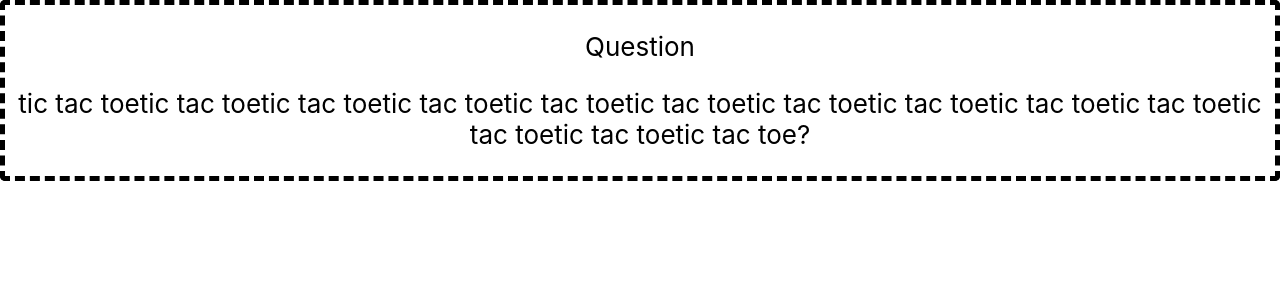
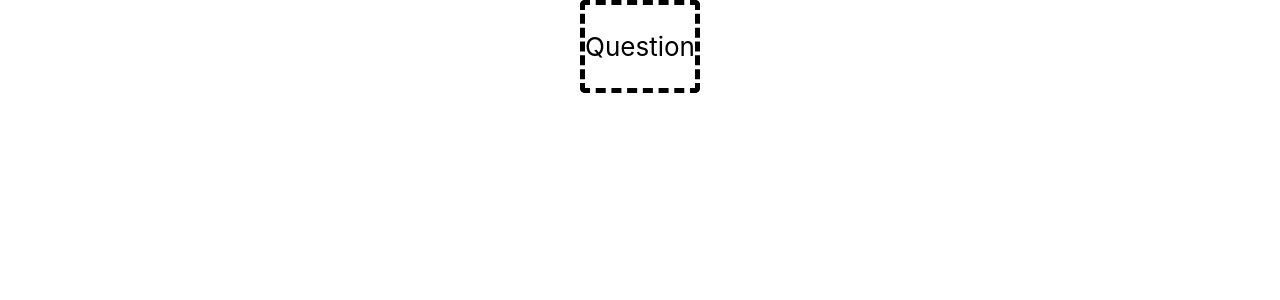
Before and after one commit to yudintsevtimofey/PractiCode-ShellHacks2025, a React (Create React App) app: page / in a window 1280 px wide. Shown: the top 300 px of the page. Built offline with nearby package versions, Linux system fonts and the light colour scheme.

Commit message:
QuestionBox now stores props

```diff
--- a/src/components/QuestionBox.js
+++ b/src/components/QuestionBox.js
@@ -1,15 +1,11 @@
 import "../styles/QuestionBox.css";
 
-function QuestionBox() {
+function QuestionBox(props) {
   return (
     <div className="Box-Container">
       <header className="Box-header">
         <p className="Question-text">Question</p>
-        <p className="Question-prompt">
-          tic tac toetic tac toetic tac toetic tac toetic tac toetic tac toetic
-          tac toetic tac toetic tac toetic tac toetic tac toetic tac toetic tac
-          toe?
-        </p>
+        <p className="Question-prompt">{props.Prompt}</p>
       </header>
     </div>
   );
```
